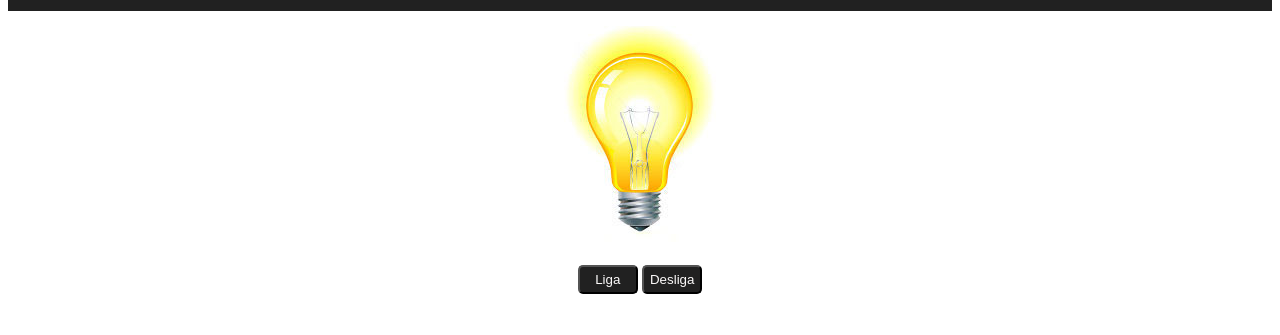
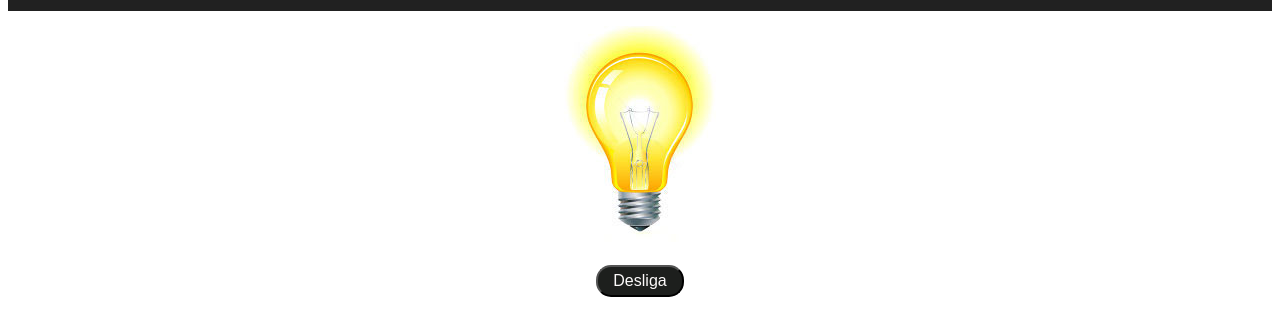
Before and after one commit to IdarlanGomes/lampada, a plain HTML site: page index.html in a window 1280 px wide. Both pictures are taken after a click on the button "Liga". Shown: the part 151-486 px from the top of the page. Drawn offline with Linux system fonts and the light colour scheme.

Commit message:
botão único liga Desliga

```diff
--- a/index.html
+++ b/index.html
@@ -17,8 +17,9 @@
             <img src="img/desligada.jpg" alt="foto de uma lâmpada desligada" id="lamp">
         </div>
         <div>
-            <button id="liga">Liga</button>
-            <button id="desliga">Desliga</button>
+            <button id="ligaDesliga">Liga</button>
+            <!--<button id="liga">Liga</button>
+            <button id="desliga">Desliga</button>-->
         </div>
     </main>
 
--- a/script.js
+++ b/script.js
@@ -1,5 +1,6 @@
-const liga = document.getElementById ('liga')
-const desliga = document.getElementById ('desliga')
+//const liga = document.getElementById ('liga')
+//const desliga = document.getElementById ('desliga')
+const ligaDesliga = document.getElementById ('ligaDesliga')
 const lamp = document.getElementById ('lamp')
 
 function isLampBroken (){
@@ -22,9 +23,22 @@ function lampBroken(){
     lamp.src = 'img/quebrada.jpg'
 }
 
+function lampOnOff(){
+    if (ligaDesliga.textContent == 'Liga'){
+        lampOn ()
+        ligaDesliga.textContent = 'Desliga'
 
-liga.addEventListener ('click', lampOn)
-desliga.addEventListener ('click', lampOff)
+    }else{
+        lampOff ()
+        ligaDesliga.textContent = 'Liga'
+
+    }
+}
+
+
+//liga.addEventListener ('click', lampOn)
+//desliga.addEventListener ('click', lampOff)
+ligaDesliga.addEventListener ('click', lampOnOff)
 lamp.addEventListener ('dblclick', lampBroken)
 lamp.addEventListener ('mouseover' , lampOn )
 lamp.addEventListener ('mouseout', lampOff)
--- a/style.css
+++ b/style.css
@@ -26,18 +26,17 @@ h1{
 }
 
 button{
-    width: 60px;
+
     color: rgb(252, 250, 250);
-    background-color: rgba(0, 0, 0, 0.871);
-    border-radius: 5px;
-    padding: 5px;
+    background-color: rgb(29, 31, 29);
+    border-radius: 15px;
+    padding: 5px 15px 5px 15px;
+    font-size: 1em;
+    align-items: center;
 }
 
-#liga:hover{
-    background-color: green;
 
+
+#ligaDesliga:hover{
+    background-color: rgba(70, 70, 68, 0.726);
 }
-
-#desliga:hover{
-    background-color: red;
-}
```
